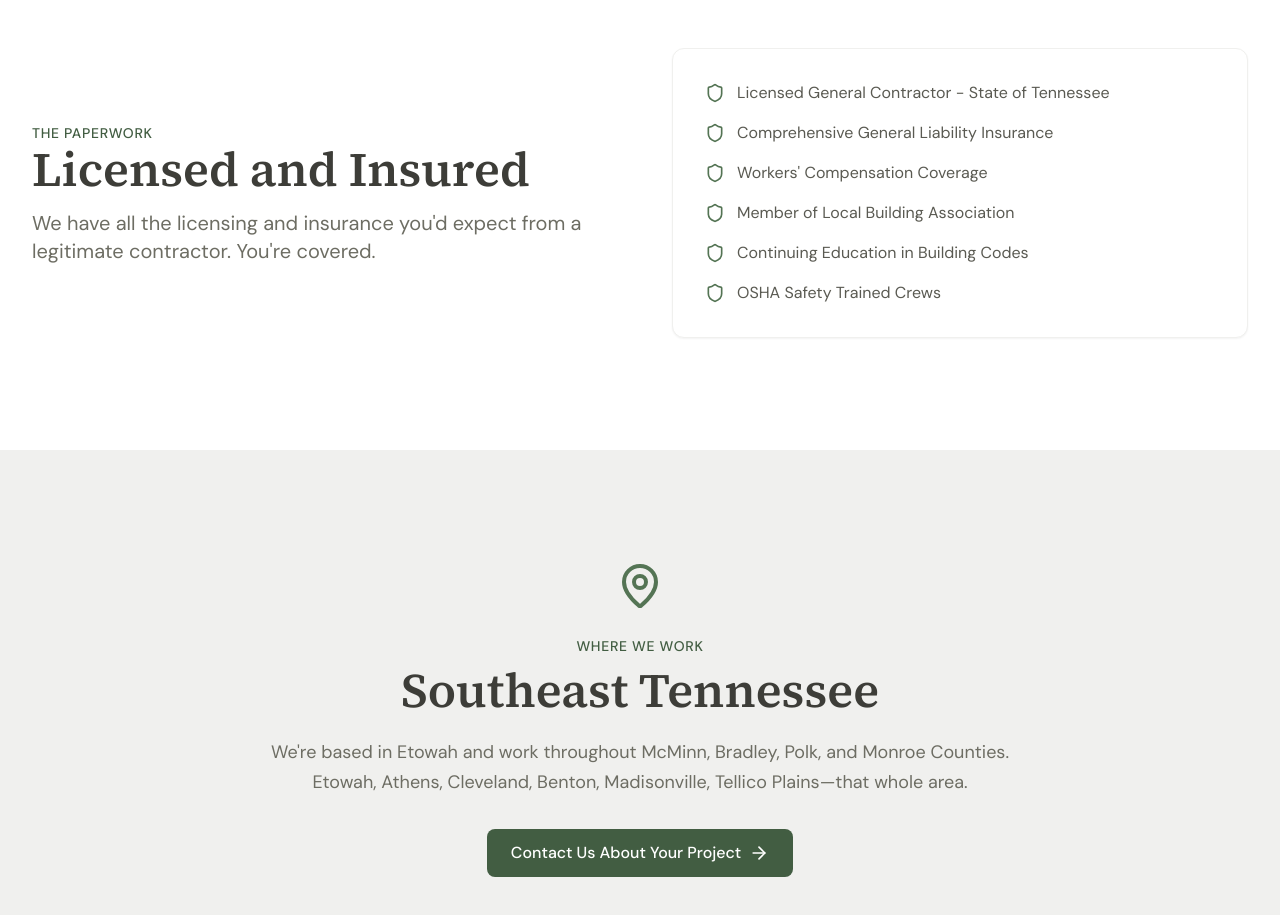
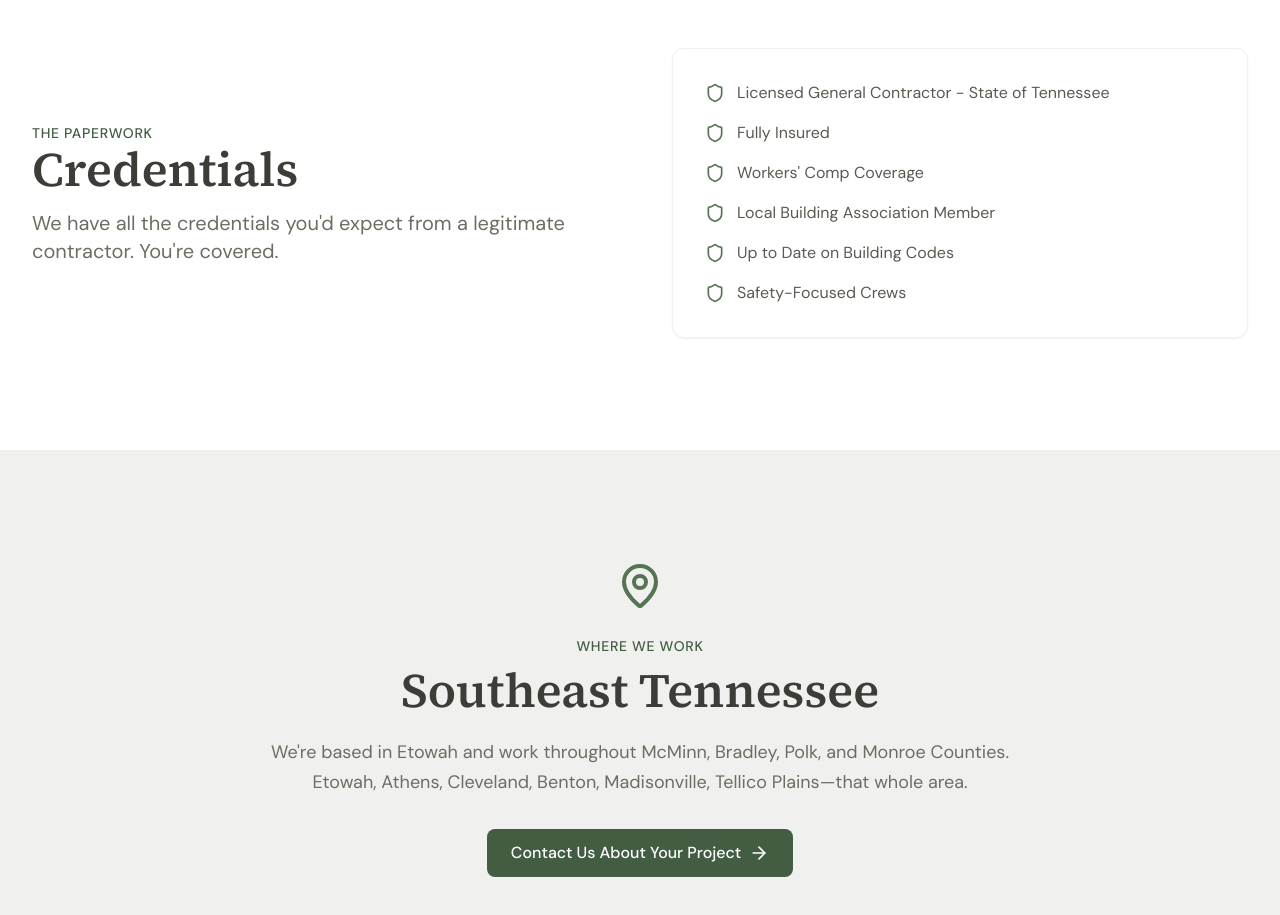
Before and after one commit to Slacks6755/maple-ridge, a Next.js app: page /about in a window 1280 px wide. Shown: the part 2580-3495 px from the top of the page. Built offline with nearby package versions, Linux system fonts and the light colour scheme.

Commit message:
updating language

```diff
--- a/src/app/about/page.tsx
+++ b/src/app/about/page.tsx
@@ -4,7 +4,7 @@ import { ArrowRight, MapPin, Phone, Shield, Award, Users, Heart, Target, TreePin
 
 export const metadata: Metadata = {
   title: 'About Us | Maple Ridge Construction & Development',
-  description: 'Learn about Maple Ridge Construction, your trusted general contractor in Southeast Tennessee. Licensed, insured, and committed to quality craftsmanship in McMinn, Bradley, Polk, and Monroe Counties.',
+  description: 'Learn about Maple Ridge Construction, your trusted general contractor in Southeast Tennessee. Committed to quality craftsmanship in McMinn, Bradley, Polk, and Monroe Counties.',
   keywords: [
     'about Maple Ridge Construction',
     'general contractor Southeast Tennessee',
@@ -39,11 +39,11 @@ const values = [
 
 const credentials = [
   'Licensed General Contractor - State of Tennessee',
-  'Comprehensive General Liability Insurance',
-  'Workers\' Compensation Coverage',
-  'Member of Local Building Association',
-  'Continuing Education in Building Codes',
-  'OSHA Safety Trained Crews',
+  'Fully Insured',
+  'Workers\' Comp Coverage',
+  'Local Building Association Member',
+  'Up to Date on Building Codes',
+  'Safety-Focused Crews',
 ]
 
 export default function AboutPage() {
@@ -166,9 +166,9 @@ export default function AboutPage() {
           <div className="grid lg:grid-cols-2 gap-16 items-center">
             <div>
               <span className="section-label">The Paperwork</span>
-              <h2 className="section-title">Licensed and Insured</h2>
+              <h2 className="section-title">Credentials</h2>
               <p className="section-subtitle">
-                We have all the licensing and insurance you'd expect from a legitimate contractor.
+                We have all the credentials you'd expect from a legitimate contractor.
                 You're covered.
               </p>
             </div>
--- a/src/app/page.tsx
+++ b/src/app/page.tsx
@@ -54,7 +54,7 @@ export default function HomePage() {
               <div className="mt-8 flex flex-wrap gap-6">
                 <div className="flex items-center gap-2 text-stone-300">
                   <Shield className="h-5 w-5 text-ridge-400" />
-                  <span className="text-sm">Licensed & Insured</span>
+                  <span className="text-sm">Licensed Contractor</span>
                 </div>
                 <div className="flex items-center gap-2 text-stone-300">
                   <Award className="h-5 w-5 text-ridge-400" />
--- a/src/app/service-areas/[slug]/page.tsx
+++ b/src/app/service-areas/[slug]/page.tsx
@@ -305,9 +305,9 @@ export default async function ServiceAreaPage({ params }: { params: Promise<{ sl
             <div className="grid sm:grid-cols-3 gap-8 mt-12 text-left">
               <div className="card p-6">
                 <Building className="h-8 w-8 text-ridge-500 mb-4" />
-                <h3 className="font-semibold text-stone-900 mb-2">Licensed & Insured</h3>
+                <h3 className="font-semibold text-stone-900 mb-2">Fully Credentialed</h3>
                 <p className="text-stone-600 text-sm">
-                  Fully licensed Tennessee General Contractor with comprehensive insurance coverage.
+                  Licensed Tennessee General Contractor. Covered and ready to work.
                 </p>
               </div>
               <div className="card p-6">
--- a/src/app/services/page.tsx
+++ b/src/app/services/page.tsx
@@ -142,9 +142,9 @@ export default function ServicesPage() {
             </p>
             <div className="mt-10 grid sm:grid-cols-3 gap-8 text-left">
               <div className="card p-6">
-                <h3 className="font-semibold text-stone-900 mb-2">Licensed & Insured</h3>
+                <h3 className="font-semibold text-stone-900 mb-2">Fully Credentialed</h3>
                 <p className="text-stone-600 text-sm">
-                  Fully licensed Tennessee General Contractor with comprehensive insurance coverage.
+                  Licensed Tennessee General Contractor. Covered and ready to work.
                 </p>
               </div>
               <div className="card p-6">
```
